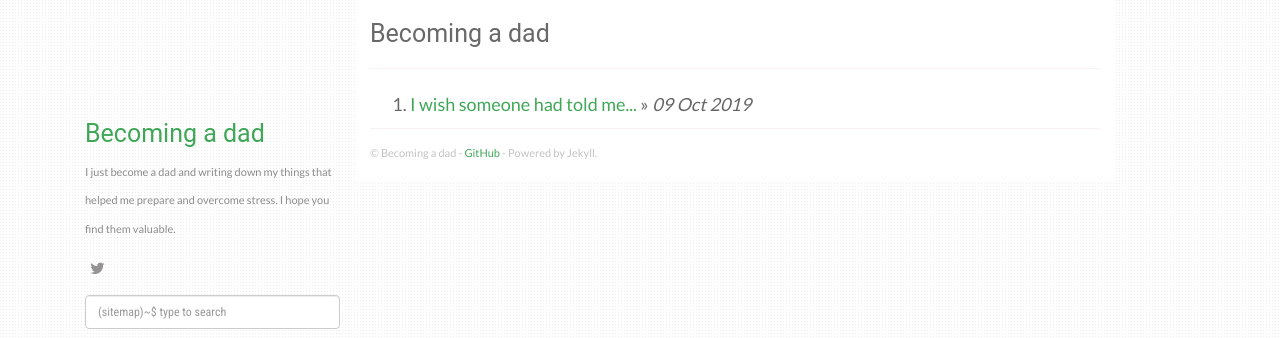
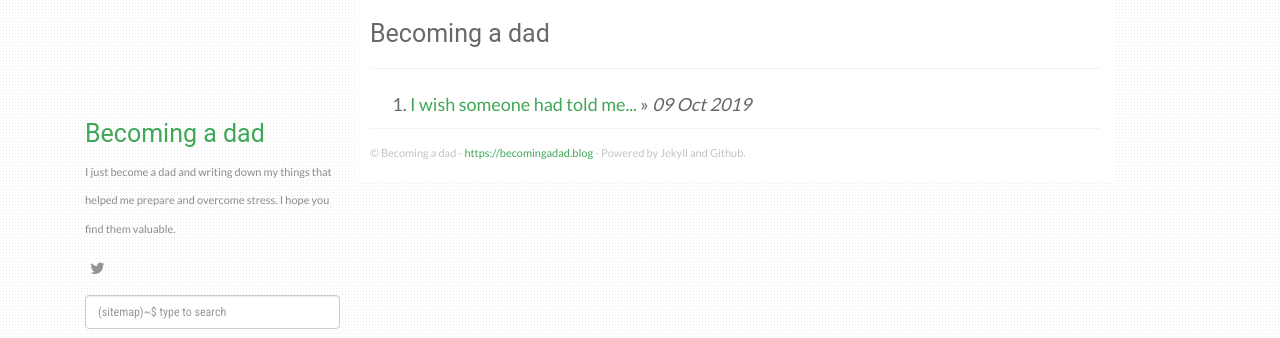
Before and after one commit to becomingadadblog/becomingadad, a Jekyll site: the page built from index.html, in a window 1280 px wide. Shown: the top 338 px of the page. Built offline with Jekyll 4.4.1, drawn with Linux system fonts in a browser that asks for light colours; nearby versions of some CDN libraries; the list of posts is cut into pages by our own code.

Commit message:
Fixing github metadata

```diff
--- a/_config.yml
+++ b/_config.yml
@@ -35,6 +35,7 @@ per_page: 20
 paginate_path: "/page/:num/"
 markdown: kramdown
 plugins:
+  - jekyll-github-metadata
   - jekyll-paginate
   - jekyll-mentions
   - jekyll-redirect-from
--- a/_layouts/default.html
+++ b/_layouts/default.html
@@ -137,7 +137,7 @@ layout: compress
         <footer>
           &copy; {{ site.author }}
           {% if site.github %}
-            - <a href="{{ site.github }}">{{ site.github }}</a> - Powered by Jekyll.
+            - <a href="{{ site.github.url }}">{{ site.github.url }}</a> - Powered by Jekyll and Github.
           {% endif %}
         </footer>
       </div>
```
